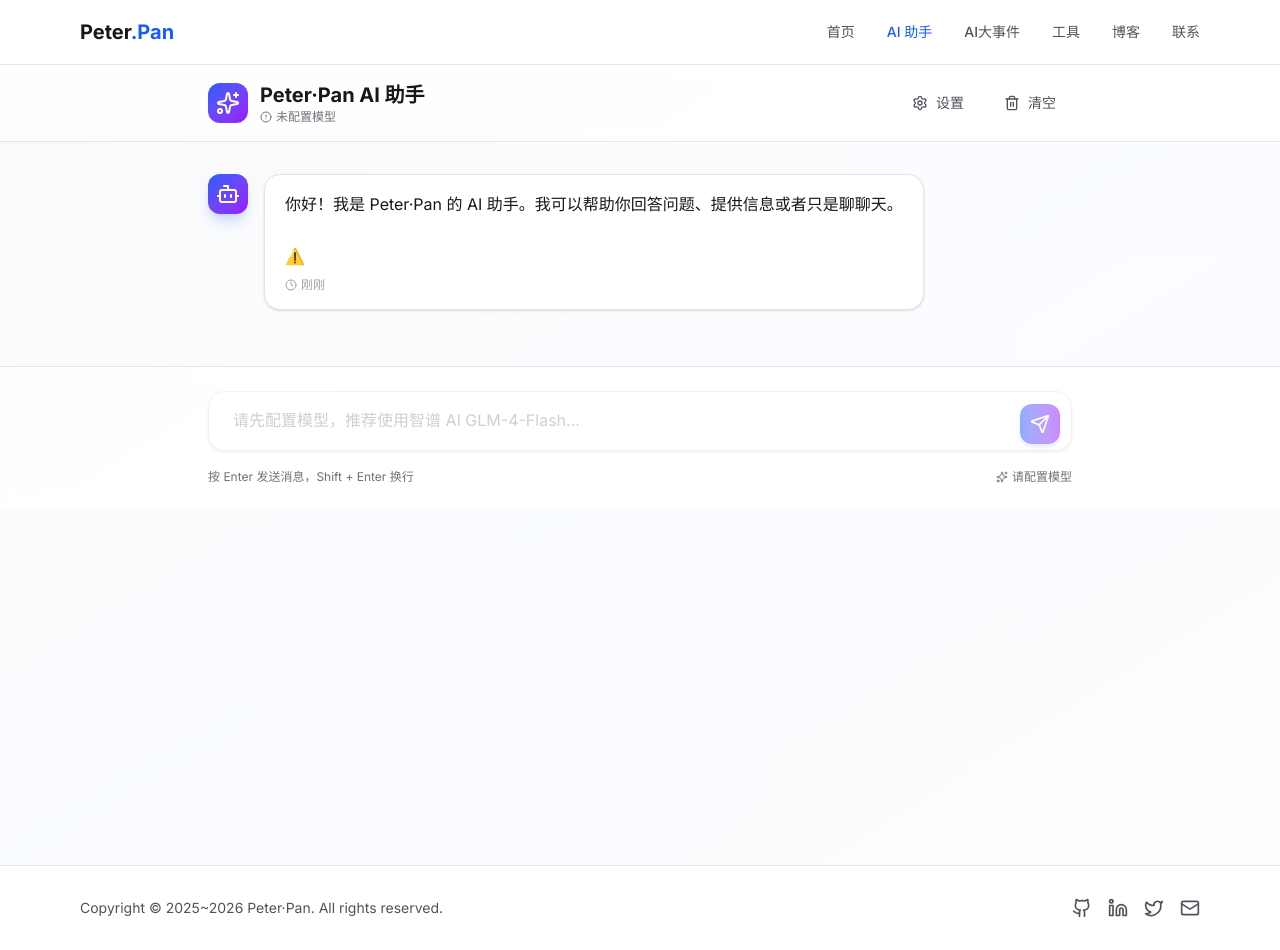
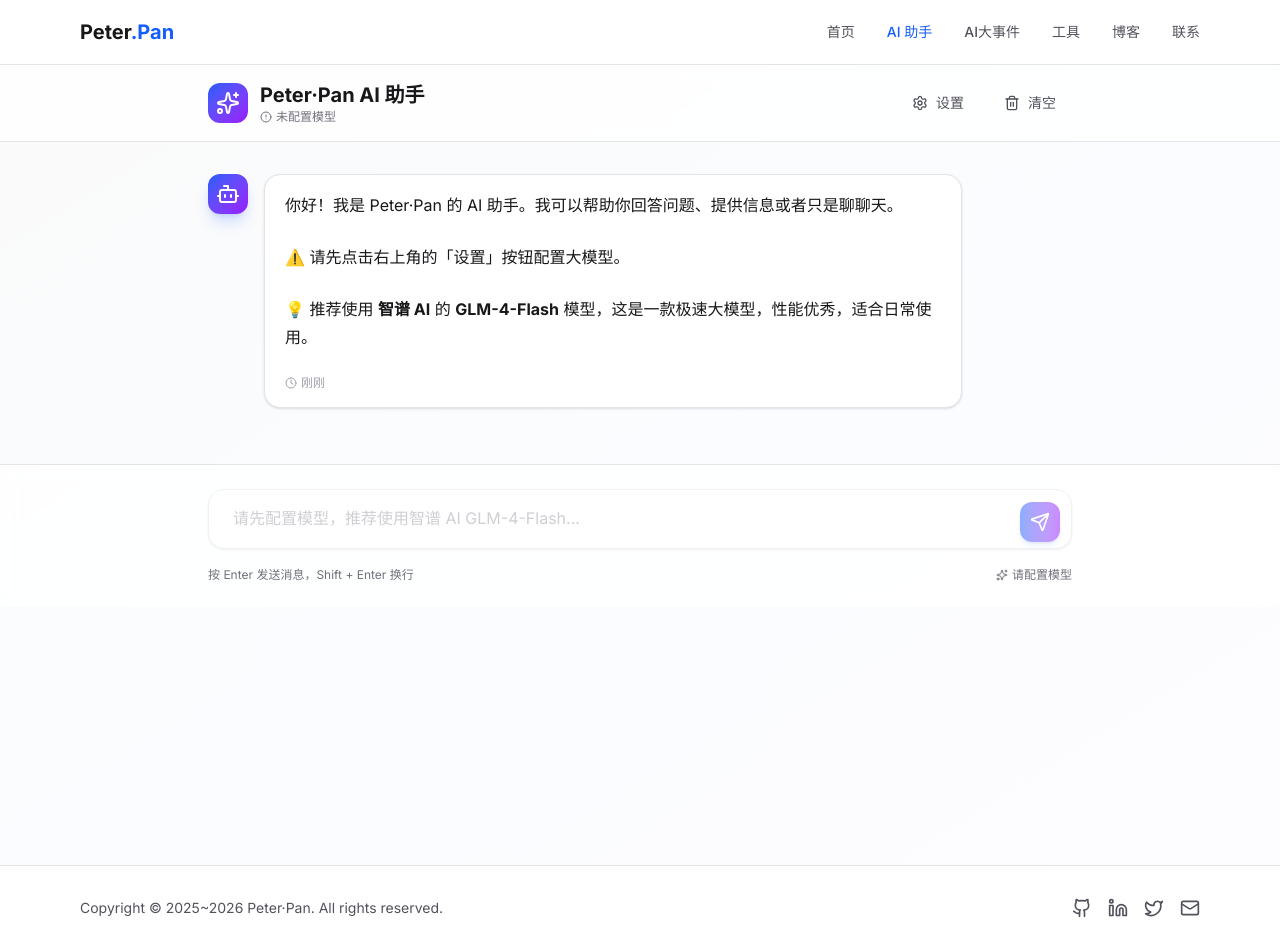
Before and after one commit to panmcai/Peter-Pan, a Next.js app: page /chat in a window 1280 px wide. Built offline with nearby package versions, Linux system fonts and the light colour scheme.

Commit message:
Update page.tsx

```diff
--- a/src/app/chat/page.tsx
+++ b/src/app/chat/page.tsx
@@ -3,6 +3,8 @@
 import { useState, useRef, useEffect } from 'react';
 import { Send, Bot, User, Loader2, Sparkles, Clock, Trash2, Settings, AlertCircle } from 'lucide-react';
 import ModelConfig, { AIModelConfig } from '@/components/ModelConfig';
+import ReactMarkdown from 'react-markdown';
+import remarkGfm from 'remark-gfm';
 
 interface Message {
   role: 'user' | 'assistant' | 'system';
@@ -14,7 +16,7 @@ export default function ChatPage() {
   const [messages, setMessages] = useState<Message[]>([
     {
       role: 'assistant',
-      content: '你好！我是 Peter·Pan 的 AI 助手。我可以帮助你回答问题、提供信息或者只是聊聊天。\n\n⚠️',
+      content: '你好！我是 Peter·Pan 的 AI 助手。我可以帮助你回答问题、提供信息或者只是聊聊天。\n\n⚠️ 请先点击右上角的「设置」按钮配置大模型。\n\n💡 推荐使用 **智谱 AI** 的 **GLM-4-Flash** 模型，这是一款极速大模型，性能优秀，适合日常使用。',
       timestamp: new Date(),
     },
   ]);
@@ -351,9 +353,52 @@ export default function ChatPage() {
                       : 'bg-white dark:bg-zinc-800 text-zinc-900 dark:text-zinc-100 border border-zinc-200 dark:border-zinc-700'
                   }`}
                 >
-                  <p className="whitespace-pre-wrap leading-relaxed text-sm sm:text-base">
-                    {message.content}
-                  </p>
+                  <div className="leading-relaxed text-sm sm:text-base prose prose-sm dark:prose-invert max-w-none">
+                    {message.role === 'assistant' ? (
+                      <ReactMarkdown
+                        remarkPlugins={[remarkGfm]}
+                        components={{
+                          // 自定义样式
+                          p: ({ children }) => <p className="mb-3 last:mb-0">{children}</p>,
+                          h1: ({ children }) => <h1 className="text-xl font-bold mb-3">{children}</h1>,
+                          h2: ({ children }) => <h2 className="text-lg font-bold mb-2">{children}</h2>,
+                          h3: ({ children }) => <h3 className="text-base font-bold mb-2">{children}</h3>,
+                          ul: ({ children }) => <ul className="list-disc list-inside mb-3">{children}</ul>,
+                          ol: ({ children }) => <ol className="list-decimal list-inside mb-3">{children}</ol>,
+                          li: ({ children }) => <li className="mb-1">{children}</li>,
+                          code: ({ className, children, ...props }: any) => {
+                            const isInline = !className;
+                            return isInline ? (
+                              <code className="bg-zinc-100 dark:bg-zinc-700 px-1.5 py-0.5 rounded text-xs font-mono" {...props}>
+                                {children}
+                              </code>
+                            ) : (
+                              <code className="block bg-zinc-100 dark:bg-zinc-700 px-3 py-2 rounded-lg text-xs font-mono overflow-x-auto" {...props}>
+                                {children}
+                              </code>
+                            );
+                          },
+                          pre: ({ children }) => <pre className="bg-zinc-100 dark:bg-zinc-700 p-3 rounded-lg overflow-x-auto mb-3">{children}</pre>,
+                          blockquote: ({ children }) => (
+                            <blockquote className="border-l-4 border-zinc-300 dark:border-zinc-600 pl-3 italic mb-3">
+                              {children}
+                            </blockquote>
+                          ),
+                          a: ({ href, children }) => (
+                            <a href={href} target="_blank" rel="noopener noreferrer" className="text-blue-500 hover:text-blue-600 underline">
+                              {children}
+                            </a>
+                          ),
+                          strong: ({ children }) => <strong className="font-bold">{children}</strong>,
+                          em: ({ children }) => <em className="italic">{children}</em>,
+                        }}
+                      >
+                        {message.content}
+                      </ReactMarkdown>
+                    ) : (
+                      <p className="whitespace-pre-wrap">{message.content}</p>
+                    )}
+                  </div>
                   {message.timestamp && (
                     <div
                       className={`flex items-center gap-1 mt-2 text-xs ${
```
